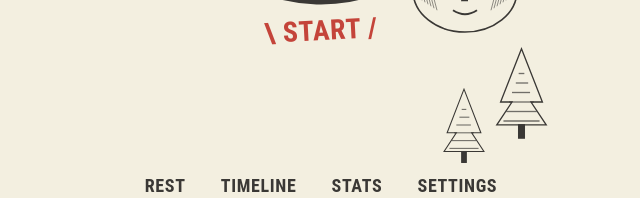
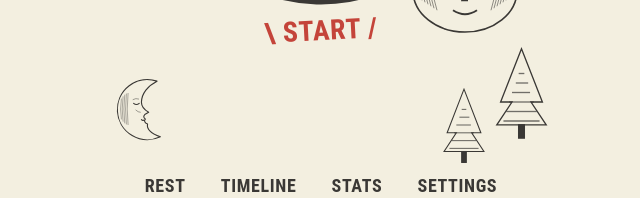
Before and after one commit to marcioalexbarbosa/pomus, a plain HTML site: page index.html in a window 1280 px wide. Shown: the part 564-762 px from the top of the page, without its empty margins (319-959 px from the left). Drawn offline with Linux system fonts and the light colour scheme.

Commit message:
Add a sleeping crescent moon above REST on the home screen
Co-Authored-By: Claude Opus 5.5 (1M context) <noreply@anthropic.com>

```diff
--- a/index.html
+++ b/index.html
@@ -31,6 +31,7 @@
     <img class="deco star s1" src="art/star.svg" alt="">
     <img class="deco star s2" src="art/star.svg" alt="">
     <img class="deco star s3" src="art/star.svg" alt="">
+    <img class="deco moon" src="art/moon.svg" alt="">
     <img class="deco tree t1" src="art/tree.svg" alt="">
     <img class="deco tree t2" src="art/tree.svg" alt="">
     <div class="watch">
--- a/style.css
+++ b/style.css
@@ -23,6 +23,7 @@ button{font:inherit;letter-spacing:inherit;color:inherit;background:none;border:
 #home .s1{left:44%;top:8%}#home .s2{left:76%;top:14%;width:5%}#home .s3{left:84%;top:40%}
 .tree{width:11%}
 .t1{right:6%;bottom:12%}.t2{right:18%;bottom:9%;width:9%}
+.moon{width:15%;left:9%;bottom:11%}
 .watch{position:absolute;left:50%;top:24%;width:min(76%,44vh);aspect-ratio:200/220;transform:translateX(-50%)}
 .watch-bg{position:absolute;inset:0;width:100%}
 .crown{position:absolute;left:34%;top:30%;width:30%}
```
Also changed, not shown: art/moon.svg (added).
